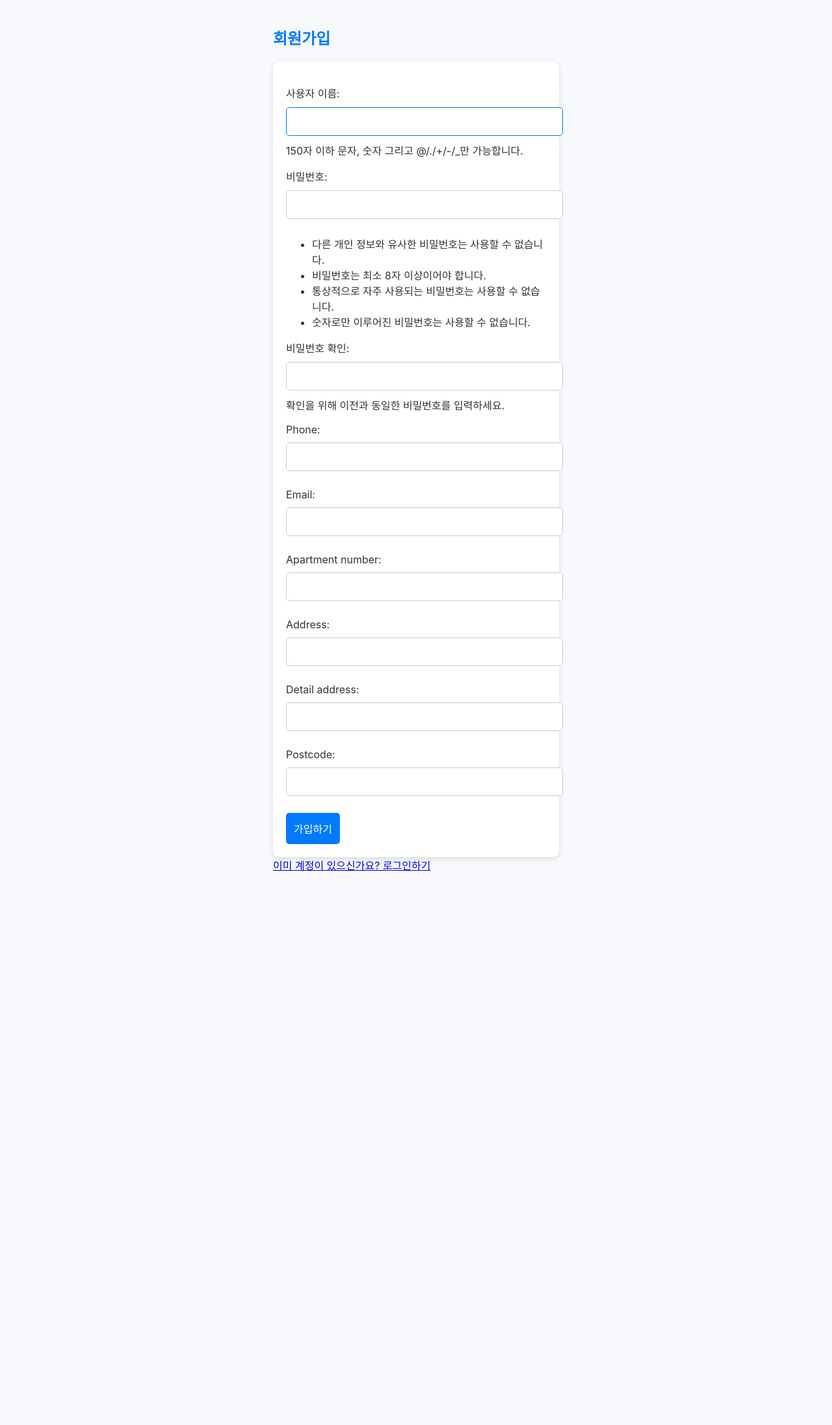
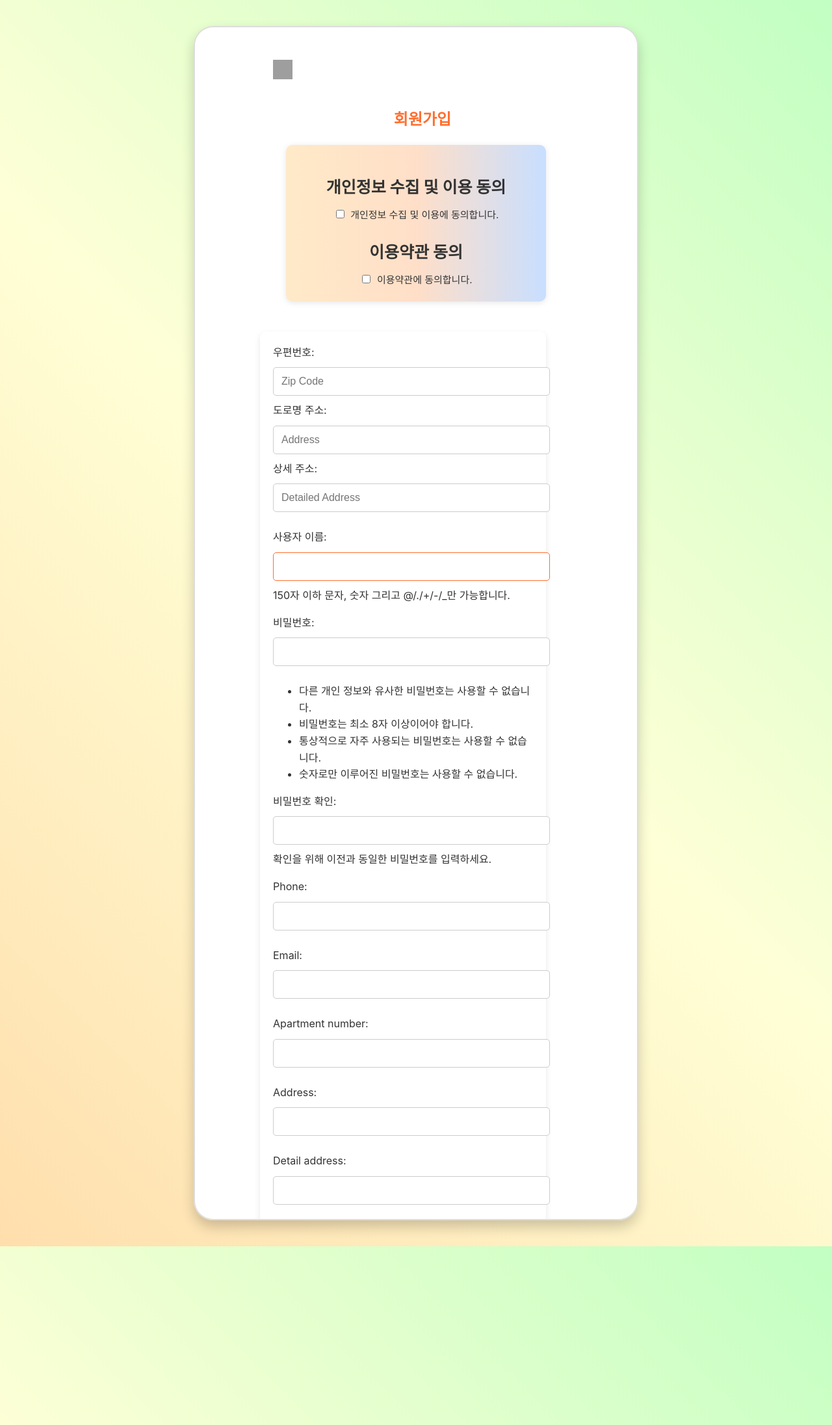
Before and after one commit to MinhyeongKim0412/Project_4_Final, a Django app: page /signup/ in a window 1280 px wide. Shown: the whole page at 65% size. Run offline with Django 5.2, Linux system fonts and the light colour scheme; some libraries are stand-ins or nearby versions; some web fonts are replaced; grey boxes are pictures that could not be loaded.

```diff
--- a/Team_3E_apart/static/css/signup.css
+++ b/Team_3E_apart/static/css/signup.css
@@ -1,19 +1,69 @@
 @import url("https://cdn.jsdelivr.net/gh/orioncactus/pretendard@v1.3.9/dist/web/variable/pretendardvariable.min.css");
 
+/* 전체 스타일 */
 body {
     font-family: "Pretendard Variable", Pretendard, -apple-system, BlinkMacSystemFont, system-ui, Roboto, "Helvetica Neue", "Segoe UI", "Apple SD Gothic Neo", "Noto Sans KR", "Malgun Gothic", "Apple Color Emoji", "Segoe UI Emoji", "Segoe UI Symbol", sans-serif;
-    background-color: #f7f9fc; /* 깔끔한 밝은 배경 */
-    color: #333; /* 대비를 위한 어두운 텍스트 색상 */
-    margin: 0;
+    line-height: 1.6;
+    background: linear-gradient(45deg, rgba(255, 214, 151, 0.8), rgba(255, 255, 204, 0.8), rgba(178, 255, 178, 0.8)); /* 연한 주황, 노랑, 연한 연두색의 사선 그라데이션 */
+    color: #333; /* 기본 글자 색상 */
     padding: 20px;
     display: flex;
+    flex-direction: column; /* 세로 방향으로 정렬 */
+    align-items: center; /* 수평 중앙 정렬 */
+    margin: 0; /* 기본 여백 제거 */
+}
+
+/* 모바일 화면 느낌의 둥근 사각형, 세로가 긴 직사각형으로 조정 */
+.mobile-screen {
+    width: 600px; /* 스마트폰 화면처럼 세로로 긴 직사각형 */
+    height: 80vh; /* 화면 높이의 80% 차지 */
+    margin: 20px auto;
+    background-color: #fff;
+    border-radius: 30px;
+    overflow-y: auto; /* 세로 스크롤 추가 */
+    box-shadow: 0 10px 20px rgba(0, 0, 0, 0.2);
+    position: relative;
+    display: flex;
     flex-direction: column;
-    align-items: center; /* 중앙 정렬 */
+    border: 2px solid #ddd;
+    padding: 40px; /* 안쪽 여백 추가 (값 조정 가능) */
+}
+
+.signup-container {
+    width: 100%; /* 가로 너비를 100%로 설정 */
+    max-width: 400px; /* 최대 너비 설정 */
+    margin-left: 60px; /* 좌측 여백 20px */
+
+}
+.privacy-agreement {
+    background: linear-gradient(to right, rgba(255, 185, 73, 0.3), rgba(255, 148, 73, 0.3), rgba(73, 148, 255, 0.3)); /* 아주 연한 그라데이션 */
+    border-radius: 10px; /* 둥근 모서리 */
+    padding: 20px; /* 내부 여백 */
+    box-shadow: 0 2px 10px rgba(0, 0, 0, 0.1); /* 부드러운 그림자 */
+    width: 90%; /* 너비를 화면의 80%로 설정 */
+    max-width: 800px; /* 최대 너비를 800px로 설정 */
+    margin: 20px auto; /* 수직과 수평으로 중앙 정렬 */
+    text-align: center; /* 텍스트 가운데 정렬 */
+    margin-left: 40px;
+}
+
+.privacy-agreement label {
+    font-size: 15px; /* 글자 크기 조정 */
+}
+.privacy-agreement h3 {
+    margin-bottom: 10px; /* 제목과 내용 사이의 아래쪽 여백 */
+    font-size: 25px; /* 글자 크기 조정 */
+}
+
+.privacy-agreement input[type="checkbox"] {
+    margin-right: 5px; /* 체크박스와 레이블 사이의 여백 */
 }
 
 h2 {
-    color: #007bff; /* 제목에 사용할 블루 색상 */
+    color: #ff6f30; /* 제목에 사용할 주황색 */
     margin-bottom: 20px; /* 제목과 폼 사이의 여백 */
+    margin-left: 100px;
+    text-align: center;
 }
 
 form {
@@ -21,8 +71,7 @@ form {
     border-radius: 10px; /* 둥근 모서리 */
     box-shadow: 0 4px 10px rgba(0, 0, 0, 0.1); /* 깊이를 위한 섬세한 그림자 */
     padding: 20px;
-    width: 100%;
-    max-width: 400px; /* 최대 너비 설정 */
+    width: 100%; /* 전체 너비 사용 */
 }
 
 input[type="text"],
@@ -43,12 +92,12 @@ input[type="password"]:focus,
 input[type="tel"]:focus,
 input[type="email"]:focus,
 input[type="button"]:focus {
-    border-color: #007bff; /* 포커스 시 블루 테두리 */
+    border-color: #ff6f30; /* 포커스 시 주황색 테두리 */
     outline: none; /* 기본 윤곽선 제거 */
 }
 
 button {
-    background-color: #007bff; /* 버튼 배경을 블루로 설정 */
+    background-color: #ff6f30; /* 버튼 배경을 주황색으로 설정 */
     color: white; /* 버튼 텍스트를 흰색으로 설정 */
     padding: 12px;
     border: none; /* 테두리 제거 */
@@ -56,8 +105,31 @@ button {
     cursor: pointer; /* 마우스 커서 포인터로 변경 */
     font-size: 16px; /* 일관된 폰트 크기 */
     transition: background-color 0.3s ease; /* 부드러운 배경 색상 전환 */
+    width: 60%; /* 버튼 너비를 60%로 줄임 */
+    max-width: 200px; /* 최대 너비 설정 */
+    margin-left: 100px; /* 왼쪽 여백 추가 (원하는 값으로 조정 가능) */
 }
 
 button:hover {
-    background-color: #0056b3; /* 호버 시 더 어두운 블루 */
+    background-color: #e65c28; /* 호버 시 더 어두운 주황색 */
 }
+
+a {
+    margin-top: 10px; /* 링크와 버튼 사이의 여백 */
+    color: #ff6f30; /* 링크 색상 주황색 */
+    text-decoration: none; /* 기본 밑줄 제거 */
+    margin-left: 80px; /* 왼쪽 여백 추가 (원하는 값으로 조정 가능) */
+    display: inline-block; /* 인라인 블록 요소로 설정하여 여백을 적용 */
+}
+
+a:hover {
+    text-decoration: underline; /* 호버 시 밑줄 추가 */
+}
+
+
+.back-icon {
+    width: 30px;                 /* 아이콘 크기 */
+    height: 30px;                /* 아이콘 높이 */
+    margin-right: 10px;          /* 아이콘과 텍스트 간의 간격 */
+    margin-bottom: 15px;          /* 아이콘 아래 마진 추가 (값은 조정 가능) */
+}
--- a/Team_3E_apart/templates/main.html
+++ b/Team_3E_apart/templates/main.html
@@ -131,8 +131,10 @@
                 </a>
             </div>
             <div class="icon-item">
-                <img src="https://cdn-icons-png.flaticon.com/512/10473/10473619.png" alt="Icon 2" />
-                <p>아이콘 2</p>
+                <a href="{% url '로그인' %}">
+                    <img src="https://cdn-icons-png.flaticon.com/512/10473/10473619.png" alt="Icon 2" />
+                    <p>로그인</p>
+                </a>
             </div>
             <div class="icon-item">
                 <img src="https://cdn-icons-png.flaticon.com/512/10490/10490224.png" alt="Icon 3" />
--- a/Team_3E_apart/templates/signup.html
+++ b/Team_3E_apart/templates/signup.html
@@ -5,18 +5,67 @@
     <meta name="viewport" content="width=device-width, initial-scale=1.0">
     <title>회원가입</title>
     {% load static %}
-    <link rel="stylesheet" href="https://cdn.jsdelivr.net/gh/orioncactus/pretendard@v1.3.9/dist/web/variable/pretendardvariable.css" />
+    <link rel="stylesheet" href="https://cdn.jsdelivr.net/gh/orioncactus/pretendard@v1.3.9/dist/web/variable/pretendardvariable.min.css"> <!-- 프리텐다드 폰트 추가 -->
     <link rel="stylesheet" href="{% static 'css/signup.css' %}">  <!-- CSS 파일 로드 -->
+    <script src="//t1.daumcdn.net/mapjsapi/bundle/postcode/prod/postcode.v2.js"></script> <!-- 카카오 주소찾기 API -->
 </head>
 <body>
+    <div class="mobile-screen">
+        <a href="{% url '홈' %}">
+            <img src="https://cdn-icons-png.flaticon.com/512/122/122633.png" alt="뒤로 가기" class="back-icon"> <!-- 뒤로 가기 아이콘 -->
+        </a>
         <div class="signup-container">
             <h2>회원가입</h2>
+            <div class="privacy-agreement">
+                <h3>개인정보 수집 및 이용 동의</h3>
+                <input type="checkbox" id="privacy_agree" required>
+                <label for="privacy_agree">개인정보 수집 및 이용에 동의합니다.</label>
+                <br>
+
+                <h3>이용약관 동의</h3>
+                <input type="checkbox" id="terms_agree" required>
+                <label for="terms_agree">이용약관에 동의합니다.</label>
+            </div>
+
+            <br>
             <form method="POST">
+
+                <label for="member_post">우편번호:</label>
+                <input id="member_post" type="text" placeholder="Zip Code" readonly onclick="findAddr()" />
+
+                <label for="member_addr">도로명 주소:</label>
+                <input id="member_addr" type="text" placeholder="Address" readonly onclick="findAddr()" /> <br>
+
+                <label for="detailed_addr">상세 주소:</label>
+                <input id="detailed_addr" type="text" placeholder="Detailed Address" /> <!-- 상세 주소 입력 -->
+
                 {% csrf_token %}
                 {{ form.as_p }}  <!-- 자동으로 필드 생성 -->
+                <br>
                 <button type="submit">가입하기</button>  <!-- 가입 버튼 -->
             </form>
             <a href="{% url '로그인' %}">이미 계정이 있으신가요? 로그인하기</a>
         </div>
+    </div>
+
+    <script>
+        function findAddr() {
+            new daum.Postcode({
+                oncomplete: function(data) {
+                    // 도로명 주소 및 지번 주소 변수
+                    var roadAddr = data.roadAddress;
+                    var jibunAddr = data.jibunAddress;
+
+                    // 우편번호와 주소 정보를 해당 필드에 넣는다.
+                    document.getElementById('member_post').value = data.zonecode; // 우편번호
+                    if (roadAddr !== '') {
+                        document.getElementById("member_addr").value = roadAddr; // 도로명 주소
+                    } else if (jibunAddr !== '') {
+                        document.getElementById("member_addr").value = jibunAddr; // 지번 주소
+                    }
+                }
+            }).open();
+        }
+    </script>
 </body>
 </html>
```
Lines whose indentation alone changed are shown as unchanged.
